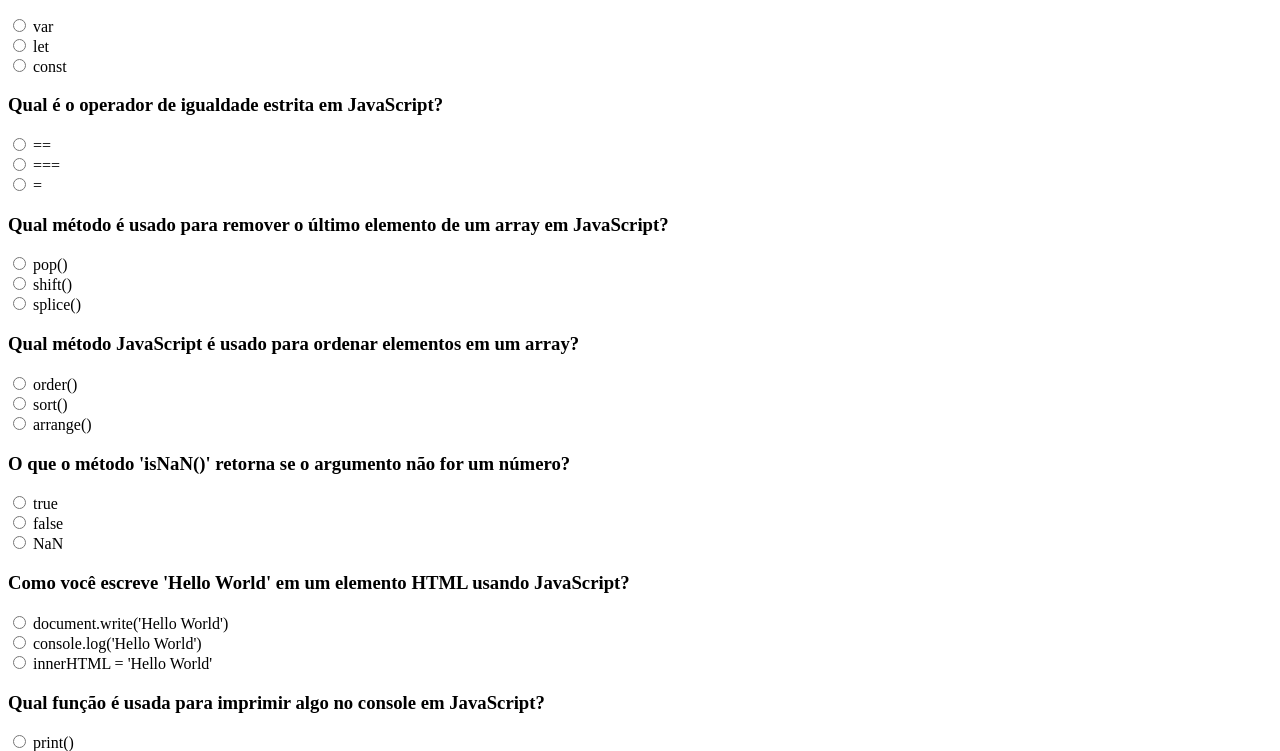
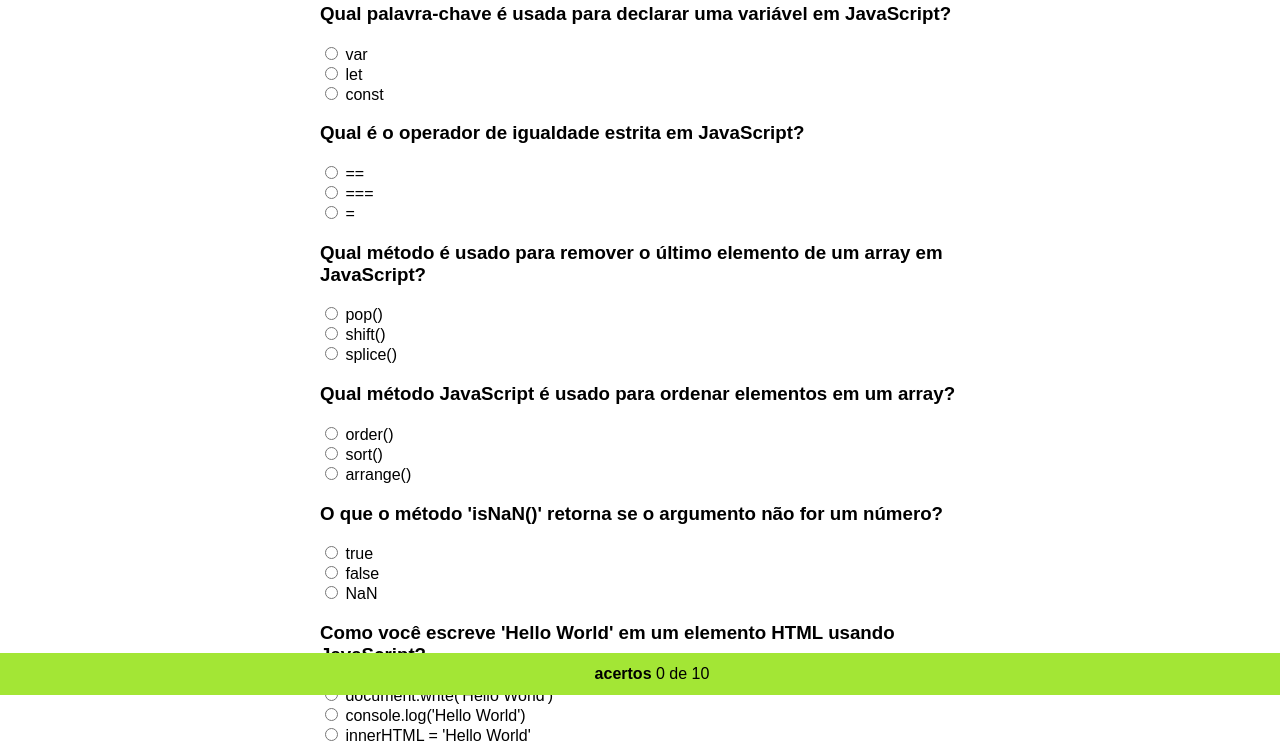
Before and after one commit to Eduardo-brito1/nlw-html-css-javascript, a plain HTML site: page index.html in a window 1280 px wide. Shown: the part 105-856 px from the top of the page. Drawn offline with Linux system fonts and the light colour scheme.

Commit message:
adicionando funcionalidades e css basico

```diff
--- a/index.html
+++ b/index.html
@@ -5,9 +5,11 @@
     <meta charset="UTF-8">
     <meta name="viewport" content="width=device-width, initial-scale=1.0">
     <title>quiz</title>
+    <link rel="stylesheet" href="styles.css">
 </head>
 
 <body>
+    <main>
         <h1>teste seus conhecimentos </h1>
 
         <div id="quiz"></div>
@@ -25,7 +27,12 @@
                 </dt>
             </dl>
         </template>
+        <div id="acertos">
+            <strong> acertos</strong>
+            <span>0 de 10</span>
+        </div>
         <script type="text/javascript" src="index.js"></script>
+    </main>
 </body>
 
 </html>
--- a/index.js
+++ b/index.js
@@ -93,7 +93,9 @@
 const quiz = document.querySelector('#quiz')
 const template = document.querySelector('template')
 
-
+const corretas = new Set()
+const totalDePerguntas = perguntas.length
+const mostrarTotal = document.querySelector('#acertos span')
 
 for (const item of perguntas) {
     const quizItem = template.content.cloneNode(true)
@@ -102,6 +104,17 @@
     for (let resposta of item.respostas) {
         const dt = quizItem.querySelector('dl dt').cloneNode(true)
         dt.querySelector('span').textContent = resposta
+        dt.querySelector('input').setAttribute('name', 'pergunta-' + perguntas.indexOf(item))
+        dt.querySelector('input').value = item.respostas.indexOf(resposta)
+
+        dt.querySelector('input').onchange = (event) => {
+            const estaCorreta = event.target.value == item.correta
+            corretas.delete(item)
+            if (estaCorreta) {
+                corretas.add(item)
+            }
+            mostrarTotal.textContent = corretas.size + ' de ' + totalDePerguntas
+        }
 
         quizItem.querySelector('dl').appendChild(dt)
     }
--- a/styles.css
+++ b/styles.css
@@ -0,0 +1,28 @@
+*,
+:root {
+    font-family: Arial, Helvetica, sans-serif;
+    font-synthesis: none;
+    text-rendering: optimizeLegibility;
+    -webkit-font-smoothing: antialised;
+    -mox-osx-font-smoothing: grayscale;
+    -webkit-text-size-adjust: 100%
+}
+
+
+main {
+    max-width: 640px;
+    padding: 20px;
+    margin: 0 auto 64px;
+}
+
+#acertos {
+    text-align: center;
+    background-color: #A3E635;
+
+    position: fixed;
+    bottom: 0;
+    left: 0;
+
+    width: 100%;
+    padding: 12px;
+}
```
Lines whose indentation alone changed are shown as unchanged.
